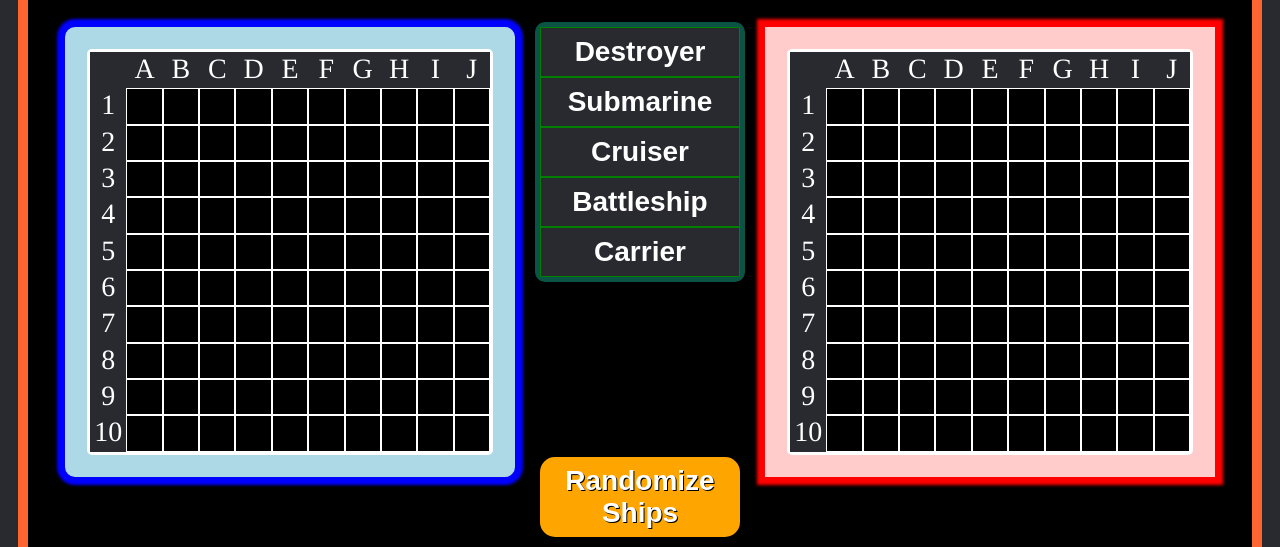
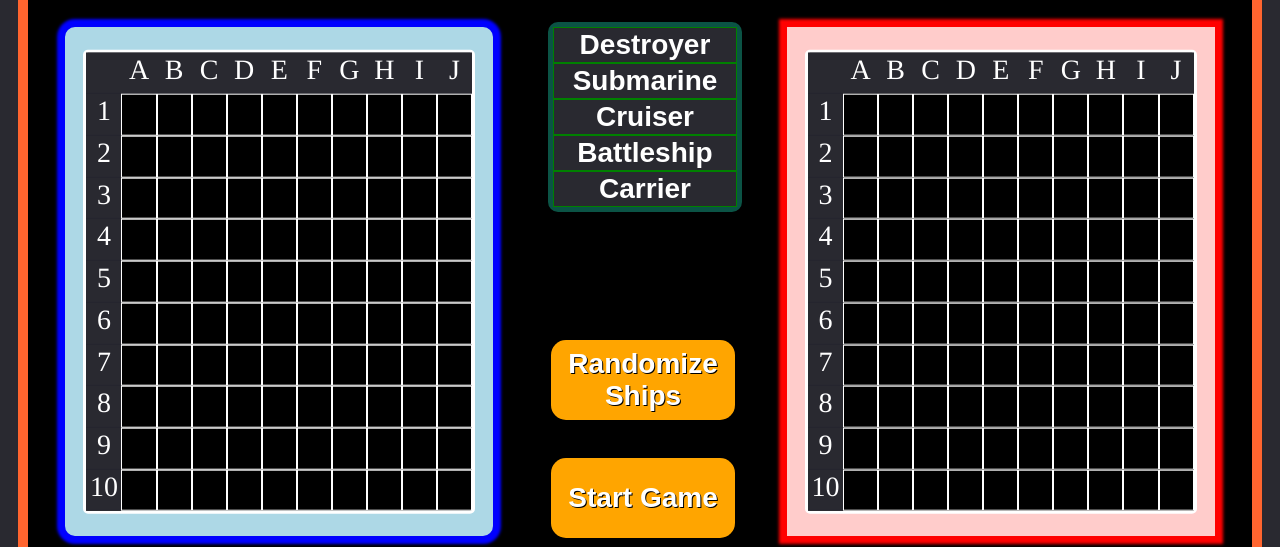
Before and after one commit to SidNath21/Battleship, a plain HTML site: page index.html in a window 1280 px wide. Shown: the part 257-804 px from the top of the page. Drawn offline with Linux system fonts and the light colour scheme.

Commit message:
Fix Resize?

```diff
--- a/index.html
+++ b/index.html
@@ -3,7 +3,8 @@
     <head>
         <title> Battleship </title>
 
-
+        <meta charset="UTF-8">
+        <meta name="viewport" content="width=device-width, initial-scale=1.0">
         <link rel = "stylesheet" type = "text/css" href = "style.css" />
         <link rel="icon" href="shipIcon.png">
     </head>
--- a/script.js
+++ b/script.js
@@ -35,6 +35,8 @@ let dc = [0, 0, -1, 1];
 let compGuess = {
     r: -1,
     c: -1,
+    newR: -1,
+    newC: -1,
     nextMove: false,
     works: false
 }
--- a/style.css
+++ b/style.css
@@ -21,8 +21,8 @@ body{
 }
 
 #ships{
-    width: 200px;
-    height: 250px;
+    width: 15%;
+
     border: 5px solid #0B5345;
     border-radius: 10px;
     position: absolute;
@@ -30,8 +30,8 @@ body{
     /* top: 1em */
     top: 3.5em;
 
-    left: 50%;
-    margin-left: -105px;
+    left: 42.5%;
+
     display: grid;
     grid-template-rows: 1fr 1fr 1fr 1fr 1fr;
     grid-template-columns: 1fr;
@@ -39,6 +39,8 @@ body{
 }
 
 #ships button{
+
+    min-width: 100%;
     font-size: 28px;
     font-weight: bold;
     background-color: #292930;
@@ -53,7 +55,7 @@ body{
 
 #random{
 
-    width: 200px;
+    width: 15%;
     height: 80px;
     font-size: 28px;
     font-weight: bold;
@@ -64,10 +66,10 @@ body{
     border-radius: 15px;
     position: absolute;
 
-    /*top: 60%; */
-    bottom: 20%;
+    top: 60%;
 
-    margin-left: -100px;
+    left: 42.75%;
+
     margin-top: -40px;
 }
 
@@ -77,7 +79,7 @@ body{
 }
 
 #startGame{
-    width: 200px;
+    width: 15%;
     height: 80px;
     font-size: 28px;
     font-weight: bold;
@@ -87,11 +89,10 @@ body{
     border: 0;
     border-radius: 15px;
     position: absolute;
+    top: 75%;
 
-    /* top: 75%; */
-    top: 90%;
 
-    margin-left: -100px;
+    left: 42.75%;
     margin-top: -40px;
 }
 
@@ -134,8 +135,8 @@ button:focus {outline:0;}
 
 #player{
     position: absolute;
-    width: 450px;
-    height: 450px;
+    width: 35%;
+    height: 65%;
     left: 1em;
 
     /* margin-top: 1em */
@@ -150,8 +151,9 @@ button:focus {outline:0;}
 
 #computer{
     position: absolute;
-    width: 450px;
-    height: 450px;
+    width: 35%;
+
+    height: 65%;
     right: 1em;
 
     /* margin-top: 1em */
@@ -168,8 +170,8 @@ button:focus {outline:0;}
    border: 3px solid white;
    background-color: black;
    border-radius: 5px;
-   width: 400px;
-   height: 400px;
+   width: 90%;
+   height: 90%;
    margin: 0 auto;
    position: relative;
    top: 50%;
@@ -203,8 +205,8 @@ button:focus {outline:0;}
     border: 3px solid white;
     background-color: black;
     border-radius: 5px;
-    width: 400px;
-    height: 400px;
+    width: 90%;
+    height: 90%;
     margin: 0 auto;
     position: relative;
     top: 50%;
```
